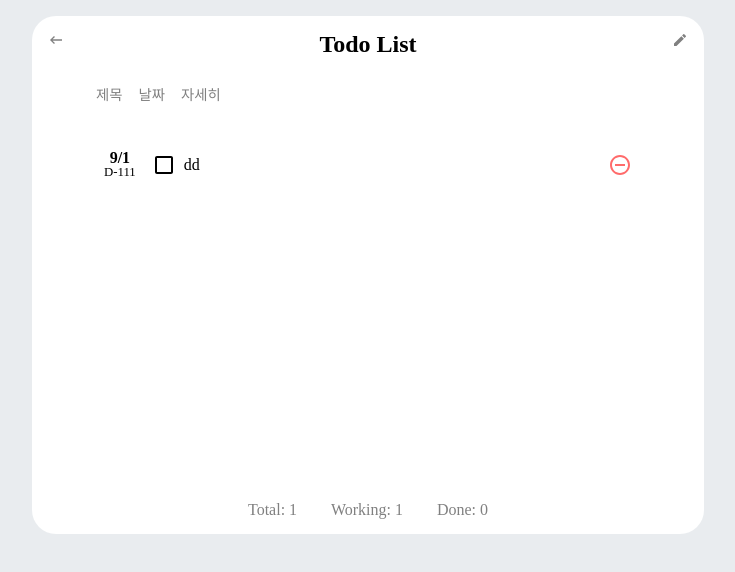
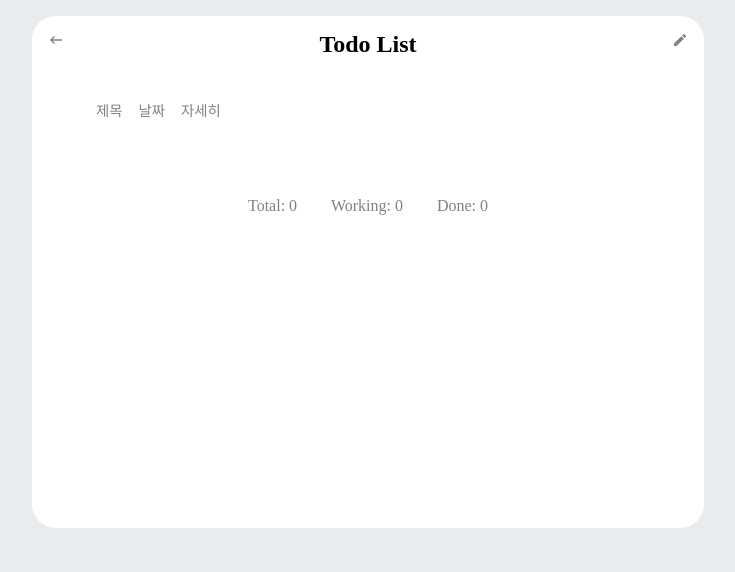
Before and after one commit to Wonahyeon/ReactTodo, a React (Create React App) app: page /todo-list in a window 1280 px wide. Shown: the top 572 px of the page, without its empty margins (272-1007 px from the left). Built offline with nearby package versions, Linux system fonts and the light colour scheme.

Commit message:
TodoInsert
startDate, endDate

```diff
--- a/src/App.js
+++ b/src/App.js
@@ -13,16 +13,57 @@ const GlobalStyle = createGlobalStyle`
   body {
     background: #e9ecef;
   }
+  .wrapper {
+    width: 40rem;
+    min-height: 30rem;
+    margin: 0 auto;
+    margin-top: 1rem;
+    padding: 1rem;
+    border-radius: 1.5rem;
+    background: white;
+    display: flex;
+    flex-direction: column;
+    /* justify-content: center; */
+    align-items: center;
+  }
+  .header {
+    width: 40rem;
+    display: flex;
+    justify-content: space-between;
+    margin-bottom: 3rem;
+    svg {
+      color: gray;
+      cursor: pointer;
+    }
+    svg:hover {
+      color: black;
+    }
+    .title {
+      font-size: 1.5rem;
+      font-weight: bold;
+      text-align: center;
+      flex: 1;
+    }
+  }
+  // 모바일
+  @media screen and (max-width: 360px) {
+    .wrapper {
+      width: 20rem;
+      .header {
+        width: 20rem;
+      }
+      .header svg:first-child {
+        display: none;
+      }
+    }
+  }
 `;
 
 function App() {
   const [todos, setTodos] = useState([
-    {
-      id:1, text: 'dd', content:'DD', deadline: 'yymmdd',
-      checked: false
-    }
+
   ]);
-  const [value, setValue] = useState(''); // todo tile
+  const [title, setTitle] = useState(''); // todo tile
   const [content, setContent] = useState(''); // todo content
   const [inputEmpty, setInputEmpty] = useState(true); // todo title 입력 상태
   const [startDate, setStartDate] = useState(new Date()); // todo start date
@@ -40,12 +81,14 @@ function App() {
 
   const nextId = useRef(4);
 
-  const handleInsert = useCallback((text,content) => {
+  const handleInsert = useCallback((title,content, startDate, endDate) => {
     const todo = {
       id: uuidv4(),
-      text,
-      check: false,
-      content
+      title,
+      content,
+      checked: false,
+      startDate,
+      endDate
     };
 
     setTodos(todos => todos.concat(todo));
@@ -68,7 +111,7 @@ function App() {
     <BrowserRouter>
       <Routes>
         <Route path="/" element={<TodoMainPage/>} />
-        <Route path="/todo-write" element={<TodoInsertPage onInsert={handleInsert} value={value} setValue={setValue} content={content} setContent={setContent} inputEmpty={inputEmpty} setInputEmpty={setInputEmpty} endDate={endDate} setEndDate={setEndDate} startDate={startDate} setStartDate={setStartDate}/>} />
+        <Route path="/todo-write" element={<TodoInsertPage onInsert={handleInsert} title={title} setTitle={setTitle} content={content} setContent={setContent}  inputEmpty={inputEmpty} setInputEmpty={setInputEmpty} endDate={endDate} setEndDate={setEndDate} startDate={startDate} setStartDate={setStartDate}/>} />
         <Route path="/todo-list" element={<TodoListPage todos={todos} setTodos={setTodos} onRemove={handleRemove} onToggle={handleToggle} endDate={endDate} setEndDate={setEndDate}/>} />
       </Routes>
     </BrowserRouter>
--- a/src/component/TodoInsert.jsx
+++ b/src/component/TodoInsert.jsx
@@ -1,4 +1,4 @@
-import React, { useState } from 'react';
+import React from 'react';
 import styled from 'styled-components';
 import { MdOutlineTrendingFlat as NextIcon } from "react-icons/md";
 import { useNavigate } from 'react-router-dom';
@@ -68,26 +68,27 @@ const StyledButton = styled.button`
 `;
 
 function TodoInsert(props) {
-  const {onInsert, value, setValue, content, setContent, inputEmpty, setInputEmpty, endDate, setEndDate, startDate, setStartDate} = props;
+  const {onInsert, onContent, title, setTitle, content, setContent, inputEmpty, setInputEmpty, endDate, setEndDate, startDate, setStartDate} = props;
 
 
 
   const navigate = useNavigate();
 
   const handleChange = (e) => {
-    setValue(e.target.value);
+    setTitle(e.target.value);
     e.target.value ?
       setInputEmpty(false):
       setInputEmpty(true);
-  };
+    };
 
   const handleContent = (e) => {
     setContent(e.target.value);
   };
 
   const handleSubmit = (e) => {
-    onInsert(value);
-    setValue('');
+    onInsert(title,content, startDate, endDate);
+    setTitle('');
+    setContent('');
     setInputEmpty(false);
     setInputEmpty(true);
 
@@ -101,7 +102,7 @@ function TodoInsert(props) {
         className='inputStyle'
         maxLength={10}
         placeholder='제목을 입력해주세요. (10자이내)'
-        value={value}
+        value={title}
         onChange={handleChange}
       />
       <label htmlFor='content'>내용</label>
@@ -115,13 +116,12 @@ function TodoInsert(props) {
       />
       <div className="datePickerWrapper">
         <label>시작
-          <DatePicker selected={startDate} onChange={date => setStartDate(date)} dateFormat="yyyy-MM-dd" locale={ko} >
-            <input type="text" value={startDate}/>
+          <DatePicker selected={startDate} onChange={date => setStartDate(date)} dateFormat="yyyy-MM-dd" locale={ko} value={startDate} >
           </DatePicker>
         </label>
         <NextIcon/>
         <label>마감
-          <DatePicker selected={endDate} onChange={date => setEndDate(date)} dateFormat="yyyy-MM-dd" >
+          <DatePicker selected={endDate} onChange={date => setEndDate(date)} dateFormat="yyyy-MM-dd" locale={ko} value={endDate} >
           </DatePicker>
         </label>
       </div>
--- a/src/component/TodoList.jsx
+++ b/src/component/TodoList.jsx
@@ -3,17 +3,17 @@ import styled from 'styled-components';
 import TodoListItem from './TodoListItem';
 
 const TodoListWrapper = styled.div`
-  min-height: 320px;
+  /* min-height: 300px; */
   width: 35rem;
 `;
 
 function TodoList(props) {
-  const {todos,doneCount, setDoneCount,handleDoneCount, onRemove, onToggle} = props;
+  const {todos, doneCount, setDoneCount, handleDoneCount, startDate, endDate, onRemove, onToggle} = props;
   return (
     <TodoListWrapper>
       {todos.map((todo) => {
         return (
-          <TodoListItem todo={todo} key={todo.id} onRemove={onRemove} onToggle={onToggle} doneCount={doneCount} setDoneCount={setDoneCount} handleDoneCount={handleDoneCount}/>
+          <TodoListItem todo={todo} key={todo.id} onRemove={onRemove} onToggle={onToggle} doneCount={doneCount} setDoneCount={setDoneCount} handleDoneCount={handleDoneCount} startDate={startDate} endDate={endDate}/>
         );
       })}
     </TodoListWrapper>
--- a/src/component/TodoListItem.jsx
+++ b/src/component/TodoListItem.jsx
@@ -52,16 +52,16 @@ const Remove = styled.div`
   }
 `;
 
-function TodoListItem({todo: {id, text, checked}, doneCount, setDoneCount,handleDoneCount, onRemove, onToggle}) {
-  const deadline = new Date(2023, 9, 1);
+function TodoListItem({todo: {id, title, content, checked, startDate, endDate}, doneCount, setDoneCount,handleDoneCount, onRemove, onToggle}) {
   const today = new Date();
-  const dayGap = deadline.getTime() - today.getTime();
+  const dayGap = today.getTime() - endDate.getTime();
   const dayCount = Math.ceil(dayGap / (1000 * 60 * 60 * 24));
+  console.log(startDate);
 
   return (
     <TodoLsitItemWrapper>
       <div className='deadlineWrapper'>
-        <p style={{fontWeight:'bold'}}>{deadline.getMonth()}/{deadline.getDate()}</p>
+        <p style={{fontWeight:'bold'}}>{endDate.getMonth() + 1}/{endDate.getDate()}</p>
         <p style={{fontSize:'.8rem'}}>D-{dayCount}</p>
       </div>
       <Checkbox checked={checked}
@@ -72,7 +72,8 @@ function TodoListItem({todo: {id, text, checked}, doneCount, setDoneCount,handle
       >
         {checked? <MdCheckBox/> : <MdCheckBoxOutlineBlank/>}
       </Checkbox>
-      <Text checked={checked}>{text}</Text>
+      <Text checked={checked}>{title}</Text>
+      <Text checked={checked}>{content}</Text>
       <Remove
         onClick={() => { onRemove(id);}}
       >
--- a/src/component/page/TodoInsertPage.jsx
+++ b/src/component/page/TodoInsertPage.jsx
@@ -1,60 +1,27 @@
 import React from 'react';
-import styled from "styled-components";
-
+import { MdFormatListBulleted as ListIcon } from "react-icons/md";
 import { MdKeyboardBackspace as BackIcon } from "react-icons/md";
 import TodoInsert from '../TodoInsert';
 import { useNavigate } from 'react-router-dom';
 
-const TodoInsertWrapper = styled.div`
-  width: 40rem;
-  height: 30rem;
-  margin: 0 auto;
-  margin-top: 1rem;
-  padding: 1rem;
-  border-radius: 1.5rem;
-  background: white;
-  display: flex;
-  flex-direction: column;
-  /* justify-content: center; */
-  align-items: center;
-  `;
-
-  const TodoTitle = styled.div`
-    width: 40rem;
-    display: flex;
-    justify-content: space-between;
-    margin-bottom: 3rem;
-
-    svg {
-      color: gray;
-      cursor: pointer;
-    }
-
-    svg:hover {
-      color: black;
-    }
-
-    .title {
-      font-size: 1.5rem;
-      font-weight: bold;
-      text-align: center;
-      flex: 1;
-    }
-  `;
-
 function TodoInsertPage(props) {
-  const {onInsert, value, setValue, content, setCotent,inputEmpty, setInputEmpty, endDate, setEndDate, startDate, setStartDate } = props;
+  const {onInsert, title, setTitle, content, setContent, inputEmpty, setInputEmpty, endDate, setEndDate, startDate, setStartDate } = props;
   const navigate = useNavigate();
+  console.log(startDate);
+  console.log(endDate);
   return (
-    <TodoInsertWrapper>
-      <TodoTitle>
+    <div className='wrapper'>
+      <div className='header'>
         <BackIcon onClick={() => {
           navigate("/");
         }}/>
         <h3 className='title'>Todo 작성하기</h3>
-      </TodoTitle>
-      <TodoInsert onInsert={onInsert} value={value} setValue={setValue} content={content} setCotent={setCotent} inputEmpty={inputEmpty} setInputEmpty={setInputEmpty} endDate={endDate} setEndDate={setEndDate} startDate={startDate} setStartDate={setStartDate}/>
-    </TodoInsertWrapper>
+        <ListIcon onClick={() => {
+          navigate("/todo-list");
+        }}/>
+      </div>
+      <TodoInsert onInsert={onInsert} title={title} setTitle={setTitle} content={content} setContent={setContent} inputEmpty={inputEmpty} setInputEmpty={setInputEmpty} endDate={endDate} setEndDate={setEndDate} startDate={startDate} setStartDate={setStartDate}/>
+    </div>
   );
 }
 
--- a/src/component/page/TodoListPage.jsx
+++ b/src/component/page/TodoListPage.jsx
@@ -1,46 +1,9 @@
-import React, { useCallback, useState } from 'react';
+import React, { useCallback, useEffect, useState } from 'react';
 import styled from "styled-components";
 import { MdKeyboardBackspace as BackIcon } from "react-icons/md";
 import { MdMode as AddIcon } from "react-icons/md";
 import { useNavigate } from 'react-router-dom';
 import TodoList from '../TodoList';
-
-const TodoListWrapper = styled.div`
-  width: 40rem;
-  min-height: 30rem;
-  margin: 0 auto;
-  margin-top: 1rem;
-  padding: 1rem;
-  border-radius: 1.5rem;
-  background: white;
-  display: flex;
-  flex-direction: column;
-  /* justify-content: center; */
-  align-items: center;
-  `;
-
-  const TodoListHeader = styled.div`
-    width: 40rem;
-    display: flex;
-    justify-content: space-between;
-    margin-bottom: 2rem;
-
-    svg {
-      color: gray;
-      cursor: pointer;
-    }
-
-    svg:hover {
-      color: black;
-    }
-
-    .title {
-      font-size: 1.5rem;
-      font-weight: bold;
-      text-align: center;
-      flex: 1;
-    }
-  `;
 
   const TodoListMode = styled.div`
     width: 35rem;
@@ -68,18 +31,26 @@ const TodoListWrapper = styled.div`
   `;
 
 function TodoListPage(props) {
-  const {todos, setTodos, onRemove, onToggle, endDate, setEndDate, dayCount, setDayCount} = props;
+  const {todos, setTodos, onRemove, onToggle, startDate, setStartDate, endDate, setEndDate, dayCount, setDayCount} = props;
+  const [doneCount, setDoneCount] = useState(0);
 
-  const [doneCount, setDoneCount] = useState(0);
+  useEffect(() => {
+    const dbDoneCount = JSON.parse(localStorage.getItem('doneCount')) || 0;
+    setDoneCount(dbDoneCount);
+  }, []);
+
+  useEffect(() => {
+    localStorage.setItem('doneCount', JSON.stringify(doneCount));
+  }, [doneCount]);
 
   const handleDoneCount = useCallback((count) => {
     setDoneCount(count + 1);
-  })
+  }, []);
 
   const navigate = useNavigate();
   return (
-    <TodoListWrapper>
-      <TodoListHeader>
+    <div className='wrapper'>
+      <div className='header'>
         <BackIcon onClick={() => {
             navigate("/");
           }}/>
@@ -87,7 +58,7 @@ function TodoListPage(props) {
           <AddIcon onClick={() => {
             navigate("/todo-write");
           }}/>
-      </TodoListHeader>
+      </div>
       <TodoListMode>
         <p>제목</p>
         <p>날짜</p>
@@ -99,7 +70,7 @@ function TodoListPage(props) {
         <p>Working: {todos.length - doneCount}</p>
         <p>Done: {doneCount}</p>
       </TodoListCount>
-    </TodoListWrapper>
+    </div>
   );
 }
 
--- a/src/index.js
+++ b/src/index.js
@@ -6,9 +6,7 @@ import reportWebVitals from './reportWebVitals';
 
 const root = ReactDOM.createRoot(document.getElementById('root'));
 root.render(
-  <React.StrictMode>
-    <App />
-  </React.StrictMode>
+  <App />
 );
 
 // If you want to start measuring performance in your app, pass a function
```
Also changed, not shown: src/component/TodoTemplate.jsx (deleted, +0 -16 lines), 1 other file (tests, documents, lock files or other folders).
